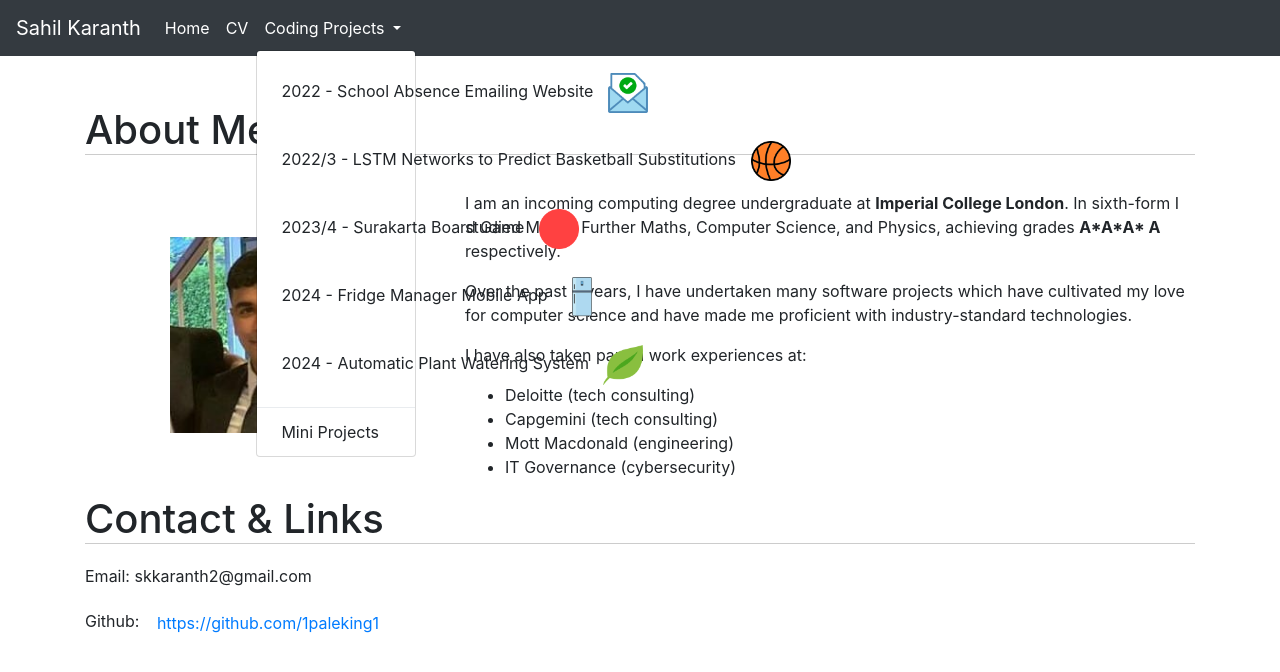
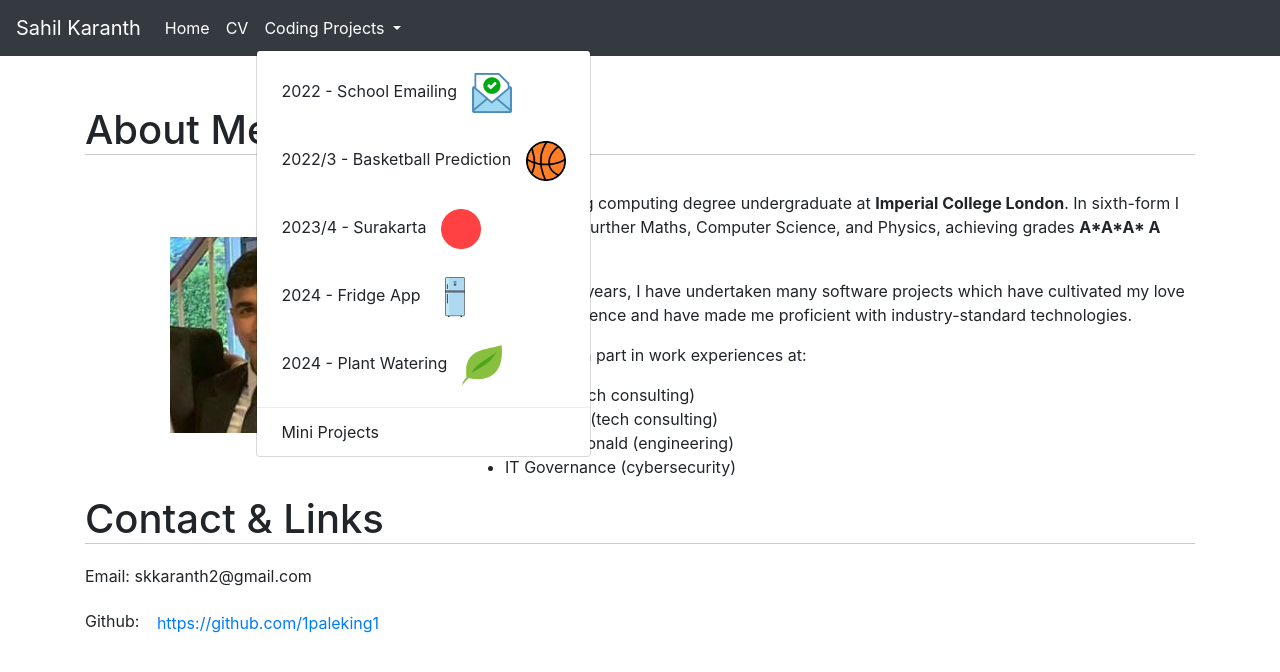
Before and after one commit to Sahil-Karanth/Portfolio, a plain HTML site: page index.html in a window 1280 px wide. Both pictures are taken after a click on the button "Coding Projects". Drawn offline with nearby package versions, Linux system fonts and the light colour scheme.

Commit message:
sdfsdfasdfsdf

```diff
--- a/index.html
+++ b/index.html
@@ -28,12 +28,12 @@
                     <a class="nav-link dropdown-toggle white" href="#" id="navbarDropdown" role="button" data-toggle="dropdown" aria-haspopup="true" aria-expanded="false">
                         Coding Projects
                     </a>
-                    <div class="dropdown-menu col-sm-12" aria-labelledby="navbarDropdown">
-                        <a class="dropdown-item" href="email.html">2022 - School Absence Emailing Website <img src="public/images/email-verification-icon.png" alt="email" style="width: 40px; height: 40px; margin-left: 10px; margin-bottom: 10px; margin-top: 10px;"></a>
-                        <a class="dropdown-item" href="lstm.html">2022/3 - LSTM Networks to Predict Basketball Substitutions <img src="public/images/ball-basketball-icon.png" alt="basketball" style="width: 40px; height: 40px; margin-left: 10px; margin-bottom: 10px; margin-top: 10px;"></a>
-                        <a class="dropdown-item" href="surakarta.html">2023/4 - Surakarta Board Game <img src="public/images/red-circle-icon.png" alt="surakarta" style="width: 40px; height: 40px; margin-left: 10px; margin-bottom: 10px; margin-top: 10px;"></a>
-                        <a class="dropdown-item" href="fridge.html">2024 - Fridge Manager Mobile App <img src="public/images/fridge_icon.png" alt="fridge" style="width: 40px; height: 40px; margin-left: 10px; margin-bottom: 10px; margin-top: 10px;"></a>
-                        <a class="dropdown-item" href="plant.html">2024 - Automatic Plant Watering System <img src="public/images/green-leaf-icon.png" alt="plant" style="width: 40px; height: 40px; margin-left: 10px; margin-bottom: 10px; margin-top: 10px;"></a>
+                    <div class="dropdown-menu" aria-labelledby="navbarDropdown">
+                        <a class="dropdown-item" href="email.html">2022 - School Emailing <img src="public/images/email-verification-icon.png" alt="email" style="width: 40px; height: 40px; margin-left: 10px; margin-bottom: 10px; margin-top: 10px;"></a>
+                        <a class="dropdown-item" href="lstm.html">2022/3 - Basketball Prediction <img src="public/images/ball-basketball-icon.png" alt="basketball" style="width: 40px; height: 40px; margin-left: 10px; margin-bottom: 10px; margin-top: 10px;"></a>
+                        <a class="dropdown-item" href="surakarta.html">2023/4 - Surakarta <img src="public/images/red-circle-icon.png" alt="surakarta" style="width: 40px; height: 40px; margin-left: 10px; margin-bottom: 10px; margin-top: 10px;"></a>
+                        <a class="dropdown-item" href="fridge.html">2024 - Fridge App <img src="public/images/fridge_icon.png" alt="fridge" style="width: 40px; height: 40px; margin-left: 10px; margin-bottom: 10px; margin-top: 10px;"></a>
+                        <a class="dropdown-item" href="plant.html">2024 - Plant Watering <img src="public/images/green-leaf-icon.png" alt="plant" style="width: 40px; height: 40px; margin-left: 10px; margin-bottom: 10px; margin-top: 10px;"></a>
                         <div class="dropdown-divider"></div>
                         <a class="dropdown-item" href="mini_projects.html">Mini Projects</a>
                     </div>
```
